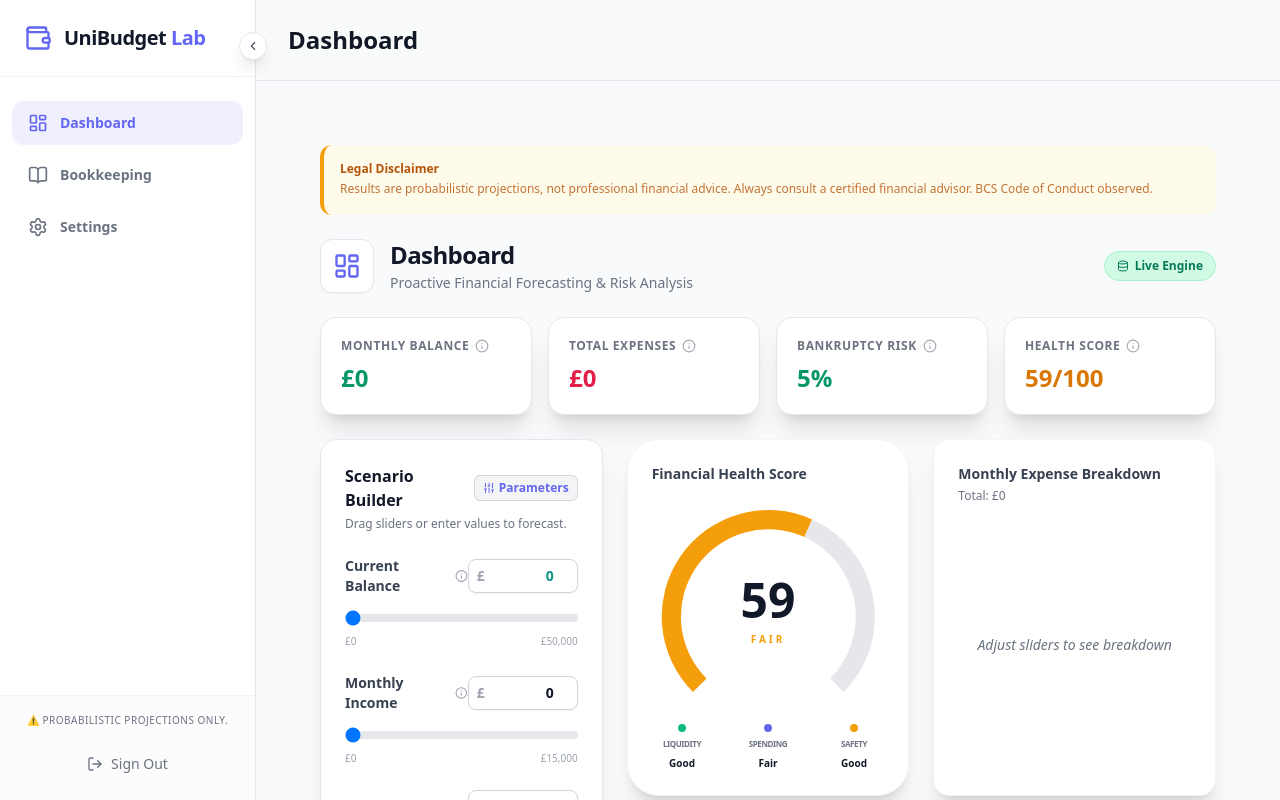
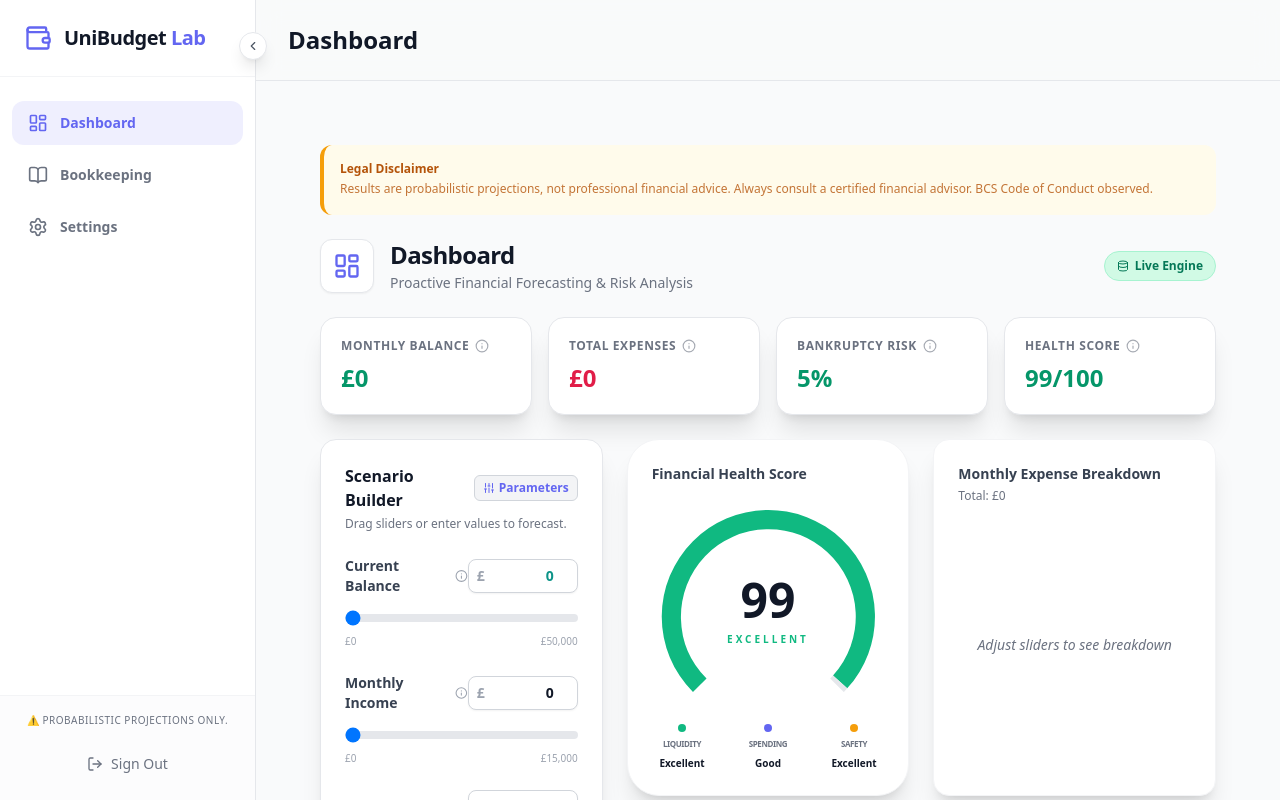
Before and after one commit to Gray850/UniBudget-Frontend, a React (Vite) app: page / in a window 1280 px wide. Both pictures are taken after a click on the button "Secure Access". Built offline with nearby package versions, Linux system fonts and the light colour scheme.

Commit message:
feat: implement cliff-effect health score algorithm

```diff
--- a/src/pages/DashboardPage.jsx
+++ b/src/pages/DashboardPage.jsx
@@ -97,29 +97,43 @@ function ScenarioSlider({ label, tooltip, value, unit, onChange, min = 0, max =
 // ---------------------------------------------------------------------------
 // 本地核心算法：全新优化的加权健康分数 (Health Score)
 // ---------------------------------------------------------------------------
+// ---------------------------------------------------------------------------
+// 本地核心算法：全新优化的“悬崖式”健康分数 (Health Score)
+// ---------------------------------------------------------------------------
 function calculateHealthScore(income, totalExpense, currentBalance, bankruptcyProbability) {
-  // 1. Savings Ratio (权重 40分): 赚的越多，花得比例越低，分数越高
-  const savings = income - totalExpense;
-  const savingsScore = income > 0 ? Math.max(0, (savings / income) * 40) : 0;
+  const monthlyBalance = income - totalExpense;
+  let score = 100;
 
-  // 2. Liquidity Buffer (权重 30分): 存款够撑 6个月就是满分
-  const monthsCovered = totalExpense > 0 ? currentBalance / totalExpense : 10;
-  const liquidityScore = Math.min(30, (monthsCovered / 6) * 30);
+  if (monthlyBalance >= 0) {
+    // 🟢 状态 1：余额充足（每月都有盈余或收支平衡）
+    // 保持绝对绿色 (Excellent)，只根据破产风险微调扣分
+    score = 100 - (bankruptcyProbability * 0.2);
+  } else {
+    // 🟡/🔴 状态 2 & 3：每月都在亏钱，开始消耗存款！
+    const monthlyDeficit = Math.abs(monthlyBalance);
+    const monthsLeft = currentBalance / monthlyDeficit; // 算算存款还能撑几个月
 
-  // 3. Safety Margin (权重 30分): 破产概率直接按比例扣分
-  const safetyScore = Math.max(0, 30 - (bankruptcyProbability * 0.3));
+    if (monthsLeft >= 12) {
+      // 🟢 还能撑一年以上：给个及格到良好的分数 (60-80分)
+      score = 60 + Math.min(20, (monthsLeft - 12) * 1.5);
+    } else if (monthsLeft > 0) {
+      // 🟡 余额往零走（撑不到一年）：触发悬崖效应，分数快速下跌！
+      // 随着存款变少，分数从 60分 迅速跌至 20分
+      score = 20 + (monthsLeft / 12) * 40;
+    } else {
+      // 🔴 状态 4：余额低于零（也就是没存款了还透支）
+      // 快速变成红色 (At Risk)，分数在 0-20 之间挣扎
+      score = Math.max(0, 20 - (bankruptcyProbability * 0.5));
+    }
+  }
 
-  let finalScore = Math.round(savingsScore + liquidityScore + safetyScore);
+  // 终极惩罚：如果蒙特卡洛引擎算出来的破产概率极高 (> 60%)，直接把分数压死到红色警戒区
+  if (bankruptcyProbability > 60) {
+    score = Math.min(score, 35);
+  }
 
-  // 强制惩罚：如果破产风险超过 80%，分数不应该超过 20 分
-  if (bankruptcyProbability > 80) finalScore = Math.min(finalScore, 20);
-
-  return Math.max(0, Math.min(100, finalScore));
+  return Math.max(0, Math.min(100, Math.round(score)));
 }
-
-// ---------------------------------------------------------------------------
-// 本地核心算法：加入了 Current Balance 缓冲机制 + 科学的蒙特卡洛波动
-// ---------------------------------------------------------------------------
 function mockSimulate(config) {
   const { monthly_income, monthly_rent, essential_spending, discretionary_spending, current_balance } = config
   const totalExpense = monthly_rent + essential_spending + discretionary_spending
```
